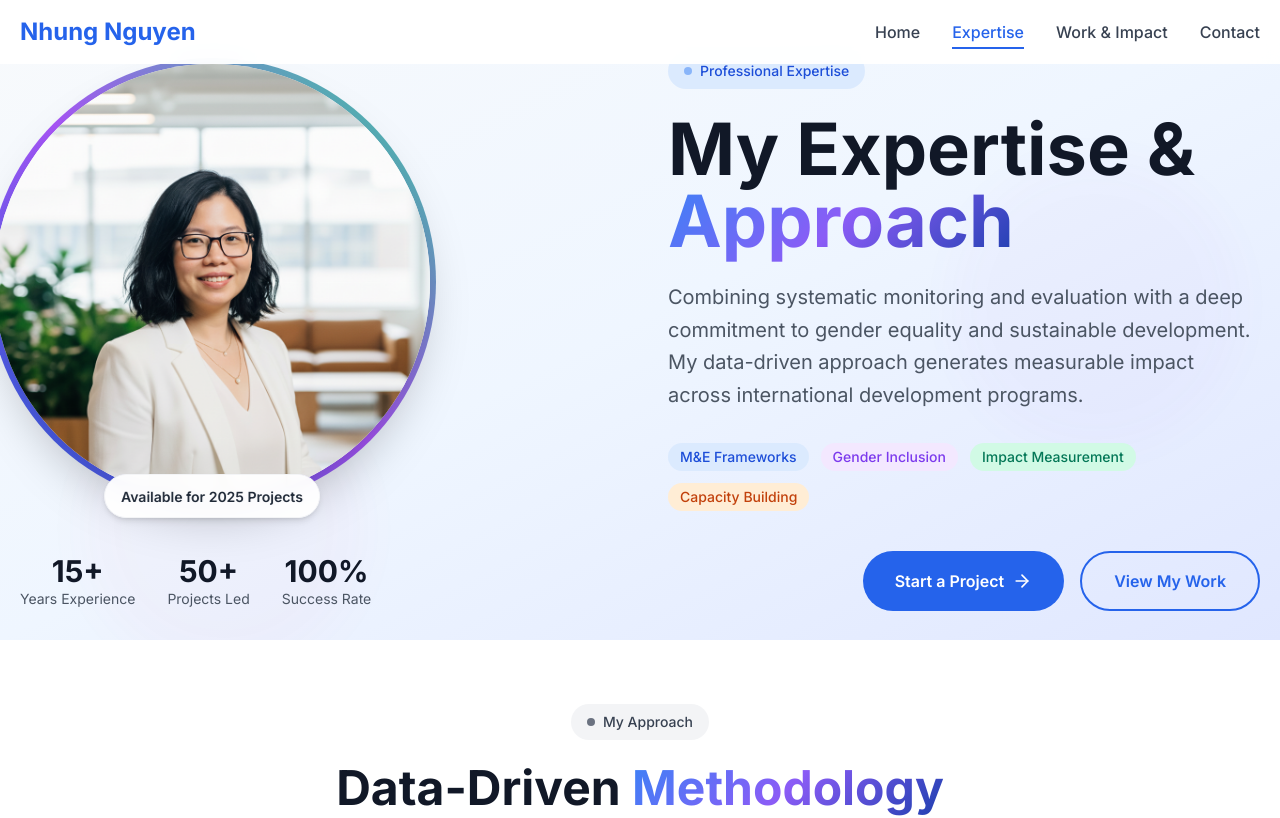
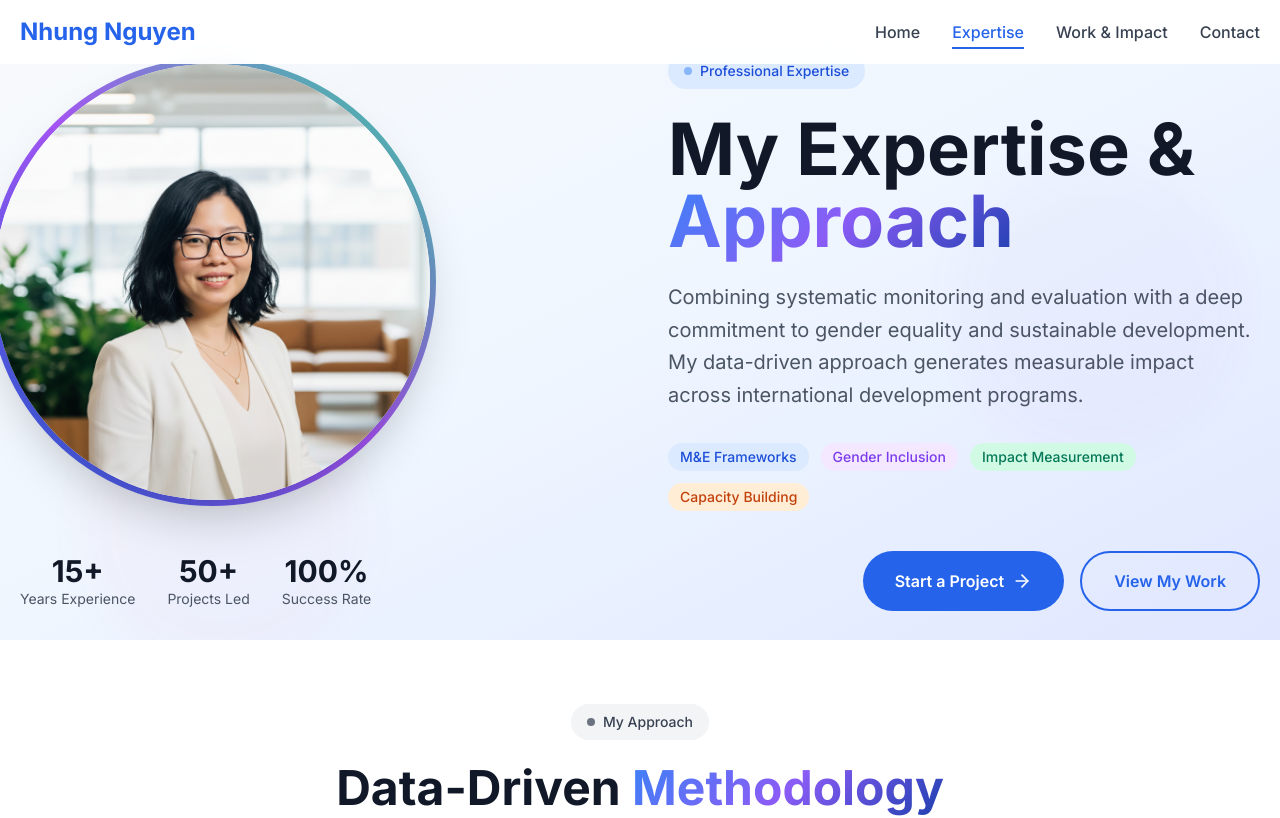
Before and after one commit to johntran8683/nhungconsultantcy, a Next.js app: page /expertise in a window 1280 px wide. Shown: the top 818 px of the page. Built offline with nearby package versions, Linux system fonts and the light colour scheme.

Commit message:
Remove 'Available for 2025 Projects' text from expertise page and clean up Trusted Partners section

```diff
--- a/src/app/expertise/page.tsx
+++ b/src/app/expertise/page.tsx
@@ -243,10 +243,6 @@ export default function ExpertisePage() {
                     />
                     {/* Gloss overlay */}
                     <div className="pointer-events-none absolute -top-1/4 left-0 right-0 h-1/2 bg-gradient-to-b from-white/40 to-transparent rounded-full" />
-                  </div>
-                  {/* Corner label */}
-                  <div className="absolute -bottom-3 left-1/2 -translate-x-1/2 bg-white/95 backdrop-blur px-4 py-2 rounded-full shadow-md border border-gray-100">
-                    <span className="text-sm font-semibold text-gray-800">Available for 2025 Projects</span>
                   </div>
                 </div>
               </div>
```
